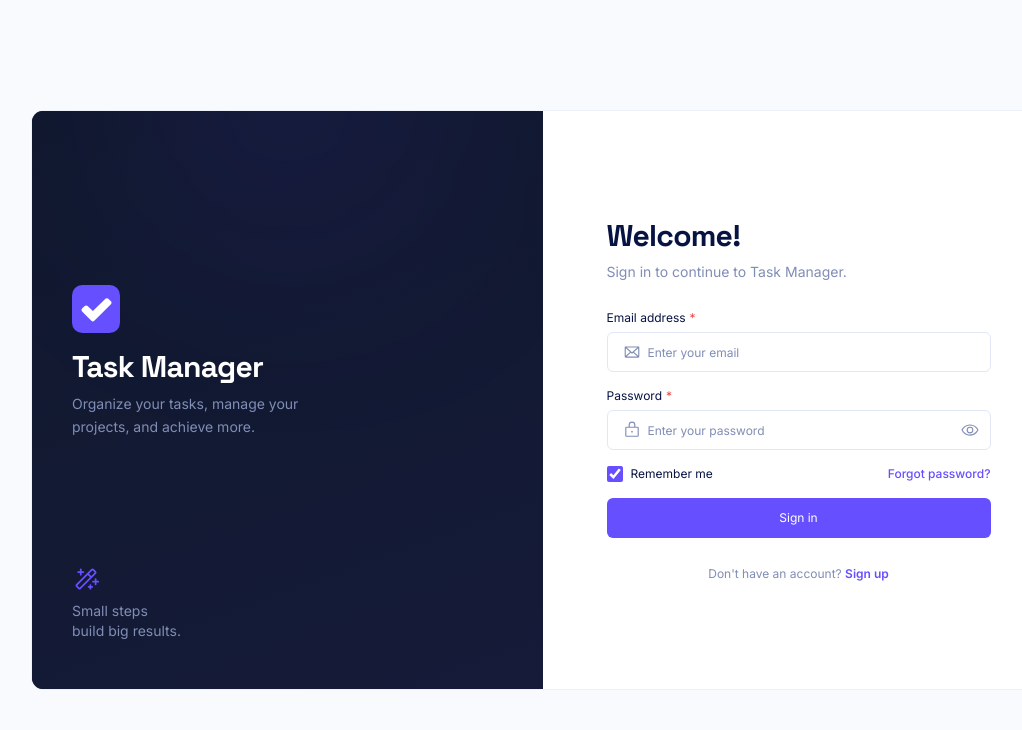
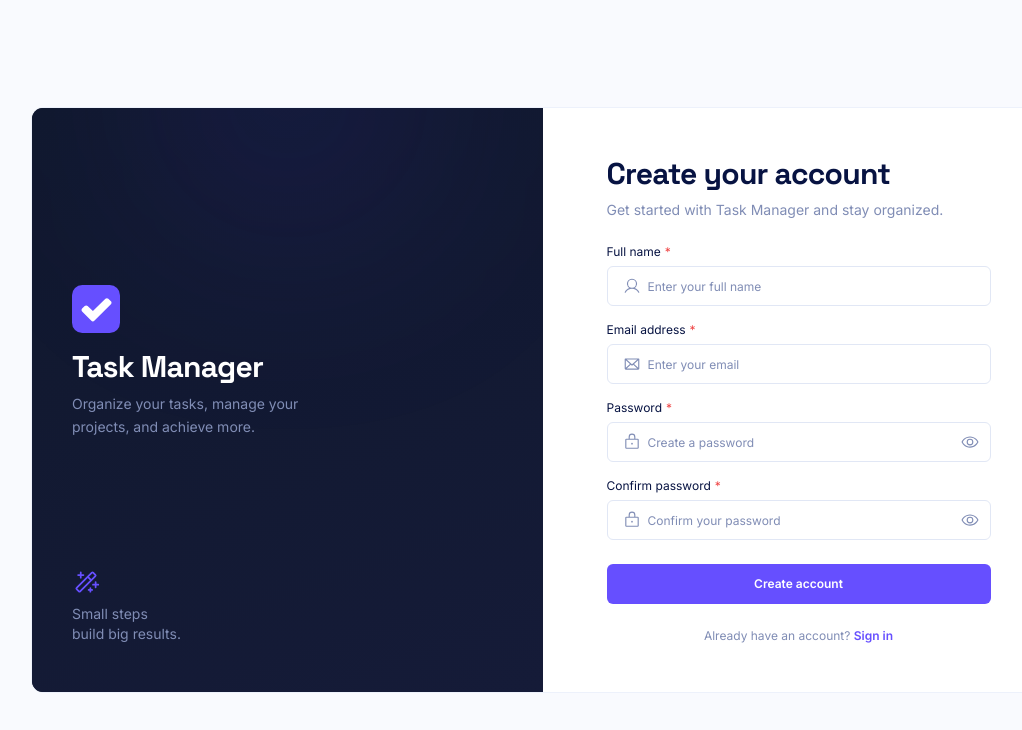
Before and after one commit to rinkashimee/task-manager, a React (Vite) app: page /register in a window 1280 px wide. Before the commit this address led to /login. Shown: the top 730 px of the page, without its empty margins (97-1119 px from the left). Built offline with nearby package versions, Linux system fonts and the light colour scheme.

Commit message:
feat: implement registration UI

```diff
--- a/src/i18n/locales/en.json
+++ b/src/i18n/locales/en.json
@@ -54,6 +54,7 @@
     "sign-in": "Sign in",
     "sign-up": "Sign up",
     "forgot-pass": "Forgot password?",
+    "create-acc": "Create account",
     "validation": {
       "field-required": "This field is required",
       "minimum-char": "Minimum {{min}} characters",
@@ -304,6 +305,23 @@
         "email": "Enter your email",
         "password": "Enter your password"
       }
+    },
+    "register": {
+      "create": "Create your account",
+      "desc": "Get started with Task Manager and stay organized.",
+      "already-have-acc": "Already have an account? ",
+      "form": {
+        "name": "Full name",
+        "email": "Email address",
+        "password": "Password",
+        "confirm-pass": "Confirm password"
+      },
+      "placeholder": {
+        "name": "Enter your full name",
+        "email": "Enter your email",
+        "password": "Create a password",
+        "confirm-pass": "Confirm your password"
+      }
     }
   }
 }
--- a/src/i18n/locales/fil.json
+++ b/src/i18n/locales/fil.json
@@ -54,6 +54,7 @@
     "sign-in": "Mag-sign in",
     "sign-up": "Mag-sign up",
     "forgot-pass": "Nakalimutan ang password?",
+    "create-acc": "Gumawa ng Account",
     "validation": {
       "field-required": "Kinakailangang punan ang field na ito",
       "minimum-char": "Hindi bababa sa {{min}} character",
@@ -304,6 +305,23 @@
         "email": "Ilagay ang iyong email",
         "password": "Ilagay ang iyong password"
       }
+    },
+    "register": {
+      "create": "Gumawa ng Iyong Account",
+      "desc": "Simulan ang paggamit ng Task Manager at panatilihing organisado ang iyong mga gawain.",
+      "already-have-acc": "May account ka na ba? ",
+      "form": {
+        "name": "Buong pangalan",
+        "email": "Email address",
+        "password": "Password",
+        "confirm-pass": "Kumpirmahin ang password"
+      },
+      "placeholder": {
+        "name": "Ilagay ang iyong buong pangalan",
+        "email": "Ilagay ang iyong email",
+        "password": "Gumawa ng password",
+        "confirm-pass": "Kumpirmahin ang iyong password"
+      }
     }
   }
 }
--- a/src/i18n/locales/ja.json
+++ b/src/i18n/locales/ja.json
@@ -54,6 +54,7 @@
     "sign-in": "ログイン",
     "sign-up": "新規登録",
     "forgot-pass": "パスワードをお忘れですか？",
+    "create-acc": "アカウントを作成",
     "validation": {
       "field-required": "この項目は必須です",
       "minimum-char": "{{min}}文字以上で入力してください",
@@ -304,6 +305,23 @@
         "email": "メールアドレスを入力",
         "password": "パスワードを入力"
       }
+    },
+    "register": {
+      "create": "アカウントを作成",
+      "desc": "タスクマネージャーを使い始めて、タスクを整理しましょう。",
+      "already-have-acc": "すでにアカウントをお持ちですか？ ",
+      "form": {
+        "name": "氏名",
+        "email": "メールアドレス",
+        "password": "パスワード",
+        "confirm-pass": "パスワードの確認"
+      },
+      "placeholder": {
+        "name": "氏名を入力",
+        "email": "メールアドレスを入力",
+        "password": "パスワードを作成",
+        "confirm-pass": "パスワードを再入力"
+      }
     }
   }
 }
--- a/src/pages/auth/login/components/LoginForm.tsx
+++ b/src/pages/auth/login/components/LoginForm.tsx
@@ -55,8 +55,8 @@ export default function LoginForm(props: LoginFormProps) {
         </Link>
       </div>
 
-      <Button type="submit" variant="primary" className="h-10 w-full gap-2 px-4 font-sans">
-        <Typography as="p" variant="caption" className="truncate">
+      <Button type="submit" variant="primary" className="mt-2 h-10 w-full gap-2 px-4">
+        <Typography as="p" variant="caption" className="truncate font-semibold">
           {t('common.sign-in')}
         </Typography>
       </Button>
--- /dev/null
+++ b/src/pages/auth/register/Register.tsx
@@ -0,0 +1,52 @@
+import { Link } from 'react-router-dom';
+import { useTranslation } from 'react-i18next';
+import Typography from '@/components/ui/Typography/Typography';
+import taskManagerLogo from '@/assets/task-manager-logo.svg';
+import type { RegisterFormTypes } from './types/Register.types';
+import RegisterForm from './components/RegisterForm';
+
+export default function Register() {
+  const { t } = useTranslation();
+
+  const handleSubmit = (values: RegisterFormTypes) => {
+    if (values.password !== values.confirmPassword) {
+      // TODO: Display a validation error using your Form component
+      return;
+    }
+
+    // TODO: Integrate Spring Boot registration API
+    console.log(values);
+  };
+
+  return (
+    <div className="flex w-full max-w-sm flex-col gap-6">
+      <div className="flex flex-col items-center gap-2 lg:hidden">
+        <img src={taskManagerLogo} alt="Task Manager Logo" className="size-12" />
+
+        <Typography variant="h3" className="font-heading text-text !font-bold">
+          {t('auth.brand.title')}
+        </Typography>
+      </div>
+
+      <div className="flex flex-col gap-2">
+        <Typography variant="h2" className="font-heading text-text !font-bold">
+          {t('auth.register.create')}
+        </Typography>
+
+        <Typography variant="body-sm" className="text-text-muted">
+          {t('auth.register.desc')}
+        </Typography>
+      </div>
+
+      <RegisterForm handleSubmit={handleSubmit} />
+
+      <Typography variant="caption" className="text-text-muted text-center">
+        {t('auth.register.already-have-acc')}
+
+        <Link to="/login" className="text-primary font-semibold hover:underline">
+          {t('common.sign-in')}
+        </Link>
+      </Typography>
+    </div>
+  );
+}
--- /dev/null
+++ b/src/pages/auth/register/components/RegisterForm.tsx
@@ -0,0 +1,83 @@
+import Form from '@/components/ui/Form';
+import type { RegisterFormTypes } from '../types/Register.types';
+import { useTranslation } from 'react-i18next';
+import Input from '@/components/ui/Input/Input';
+import Button from '@/components/ui/Button/Button';
+import Typography from '@/components/ui/Typography/Typography';
+
+interface RegisterFormProps {
+  handleSubmit: (values: RegisterFormTypes) => void;
+}
+
+export default function RegisterForm(props: RegisterFormProps) {
+  const { handleSubmit } = props;
+
+  const { t } = useTranslation();
+
+  return (
+    <Form<RegisterFormTypes> onSubmit={handleSubmit}>
+      <Form.Item
+        name="name"
+        label={t('auth.register.form.name')}
+        rules={[{ required: true }, { min: 2 }, { max: 100 }]}
+      >
+        <Input
+          type="text"
+          icon="UserIcon"
+          placeholder={t('auth.register.placeholder.name')}
+          autoComplete="name"
+        />
+      </Form.Item>
+
+      <Form.Item
+        name="email"
+        label={t('auth.register.form.email')}
+        rules={[
+          { required: true },
+          {
+            pattern: /^[^\s@]+@[^\s@]+\.[^\s@]+$/,
+          },
+        ]}
+      >
+        <Input
+          type="email"
+          icon="EnvelopeIcon"
+          placeholder={t('auth.register.placeholder.email')}
+          autoComplete="email"
+        />
+      </Form.Item>
+
+      <Form.Item
+        name="password"
+        label={t('auth.register.form.password')}
+        rules={[{ required: true }, { min: 8 }]}
+      >
+        <Input
+          type="password"
+          icon="LockIcon"
+          placeholder={t('auth.register.placeholder.password')}
+          autoComplete="new-password"
+        />
+      </Form.Item>
+
+      <Form.Item
+        name="confirmPassword"
+        label={t('auth.register.form.confirm-pass')}
+        rules={[{ required: true }]}
+      >
+        <Input
+          type="password"
+          icon="LockIcon"
+          placeholder={t('auth.register.placeholder.confirm-pass')}
+          autoComplete="new-password"
+        />
+      </Form.Item>
+
+      <Button type="submit" className="mt-2 h-10 w-full gap-2 px-4">
+        <Typography as="p" variant="caption" className="truncate font-semibold">
+          {t('common.create-acc')}
+        </Typography>
+      </Button>
+    </Form>
+  );
+}
--- /dev/null
+++ b/src/pages/auth/register/types/Register.types.ts
@@ -0,0 +1,6 @@
+export interface RegisterFormTypes {
+  name: string;
+  email: string;
+  password: string;
+  confirmPassword: string;
+}
--- a/src/routes/AppRoutes.tsx
+++ b/src/routes/AppRoutes.tsx
@@ -1,6 +1,7 @@
 import AuthLayout from '@/components/layouts/AuthLayout';
 import DashboardLayout from '@/components/layouts/DashboardLayout';
 import Login from '@/pages/auth/login/Login';
+import Register from '@/pages/auth/register/Register';
 import Dashboard from '@/pages/dashboard/Dashboard';
 import MyTasks from '@/pages/my-tasks/MyTasks';
 import Project from '@/pages/projects/Project';
@@ -15,6 +16,7 @@ export default function AppRoutes() {
     <Routes>
       <Route element={<AuthLayout />}>
         <Route path="/login" element={<Login />} />
+        <Route path="/register" element={<Register />} />
       </Route>
 
       <Route element={<DashboardLayout />}>
```
